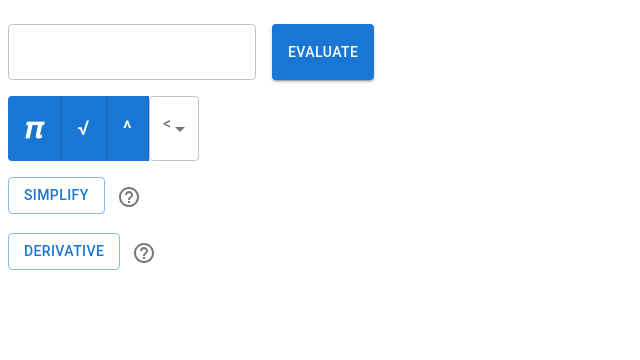
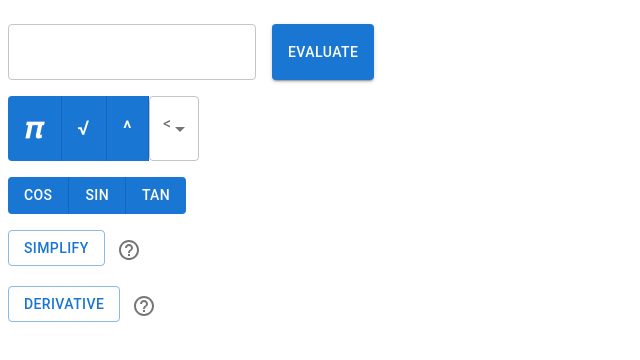
Before and after one commit to NatalieHarrison/derivativeCalculator, a React (Create React App) app: page / in a window 1280 px wide. Shown: the top 360 px of the page, without its empty margins (0-640 px from the left). Built offline with nearby package versions, Linux system fonts and the light colour scheme.

Commit message:
sin, cos, tan

```diff
--- a/src/components/Evaluate.tsx
+++ b/src/components/Evaluate.tsx
@@ -110,6 +110,15 @@ export const Evaluate = () => {
         }
       }
 
+      //Second button group
+      if (input.includes("cos(")|| input.includes("sin(") || input.includes("tan(") ) {
+        // let input2 = input.replaceAll("cos" ,"sqrt");
+        const ans = input + " = " + math.evaluate(input).toString();
+        const newList = [...list, ans];
+          setList(newList);
+          setInput("");
+      }
+
       //if user does not select any of the buttons->
       else{
         console.log(math.evaluate(input));
@@ -173,6 +182,7 @@ export const Evaluate = () => {
         </Button>
       </Stack>
 
+      <Stack>
       <ButtonGroup sx = {{mt:2}}disableElevation variant="contained">
             <Button
             onClick = {() => setInput(input + "π")}
@@ -222,11 +232,23 @@ export const Evaluate = () => {
                sx = {{
                 fontSize: 20
               }}> = </MenuItem>
-
             </Select>
             </FormControl>
       </ButtonGroup>
 
+
+      <ButtonGroup sx = {{mt:2}}disableElevation variant="contained">
+        <Button onClick = {() => setInput(input + "cos()")}
+          >cos</Button>
+
+        <Button onClick = {() => setInput(input + "sin()")}
+          >sin</Button>
+
+        <Button onClick = {() => setInput(input + "tan()")}
+          >tan</Button>
+      </ButtonGroup>
+      </Stack>
+
     </Box>
   );
 };
```
